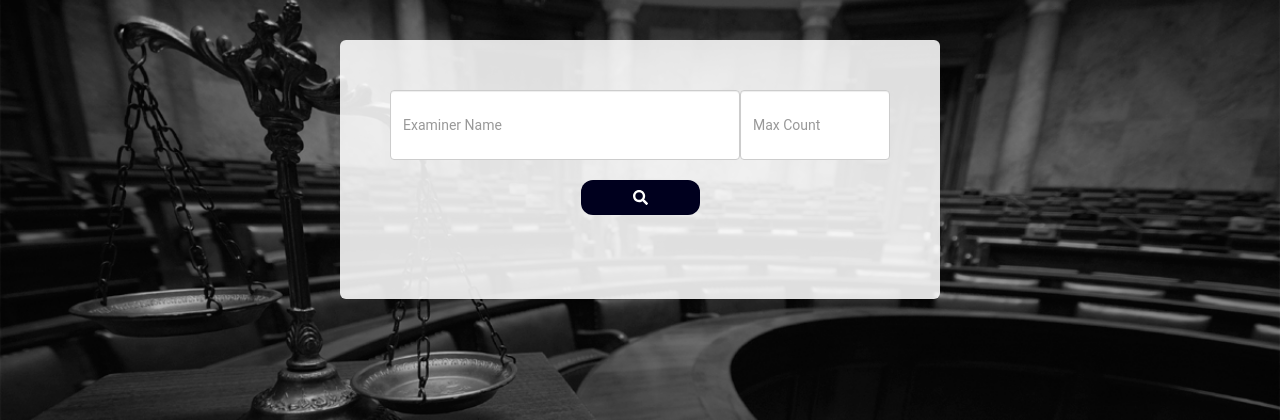
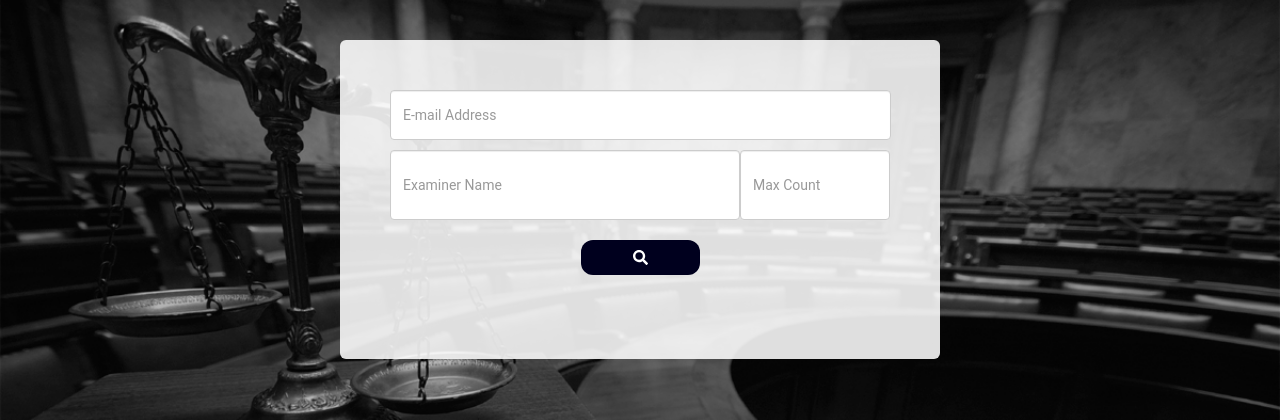
Before and after one commit to madhawadias/patent-extraction, a Flask app: page /patent_search_service in a window 1280 px wide. Shown: the part 57-477 px from the top of the page. Run offline with Flask 2, Linux system fonts and the light colour scheme; some libraries are stand-ins or nearby versions.

Commit message:
new recipient email added

```diff
--- a/back_end/helpers/patent_pdf_details.py
+++ b/back_end/helpers/patent_pdf_details.py
@@ -20,10 +20,10 @@ class PatentDownload:
         self.options = Options()
         self.options.add_argument("--disable-notifications")
 
-        # user_agent = 'Mozilla/5.0 (Windows NT 10.0; Win64; x64) AppleWebKit/537.36 (KHTML, like Gecko) Chrome/83.0.4103.116 Safari/537.36'
-        # self.options.add_argument(f'user-agent={user_agent}')
+        user_agent = 'Mozilla/5.0 (Windows NT 10.0; Win64; x64) AppleWebKit/537.36 (KHTML, like Gecko) Chrome/83.0.4103.116 Safari/537.36'
+        self.options.add_argument(f'user-agent={user_agent}')
 
-        # self.options.add_argument("--headless")
+        self.options.add_argument("--headless")
         self.options.add_argument('--no-sandbox')
 
         self.options.add_experimental_option("excludeSwitches", ["enable-automation"])
--- a/back_end/routes/patent_search_route.py
+++ b/back_end/routes/patent_search_route.py
@@ -44,6 +44,7 @@ def get_patent_search():
 def process():
     text = request.form['name']
     count = request.form['count']
+    email = request.form['email']
     if not count:
         count = 50
     else:
@@ -134,7 +135,7 @@ def process():
                 except Exception as e:
                     print(e)
 
-                send_mail.runner(file_url=S3_BASE_URL, file_name=text)
+                send_mail.runner(file_url=S3_BASE_URL, file_name=text, email=email)
             else:
                 res = {"text": "No files available for your search"}
 
--- a/back_end/static/form.js
+++ b/back_end/static/form.js
@@ -33,6 +33,7 @@ $(document).ready(function() {
 
 		$.ajax({
 			data : {
+			    email: $('#emailInput').val(),
 				name : $('#nameInput').val(),
 				count : $('#countInput').val()
 			},
--- a/back_end/templates/patent_search.html
+++ b/back_end/templates/patent_search.html
@@ -27,9 +27,10 @@
     <div class="container">
         <form class="form">
             <div class="form-container">
-                <input type="text" id="nameInput" class="form-control" placeholder="Examiner Name" style="height:70px;">
+                 <input type="email" id="emailInput" class="form-control" placeholder="E-mail Address" style="height:50px; width:143%" required><br><br><br>
+                <input type="text" id="nameInput" class="form-control" placeholder="Examiner Name" style="height:70px;" required>
                 <input type="number" id="countInput" class="form-control" placeholder="Max Count"
-                       style="height:70px;min:1;max:50;">
+                       style="height:70px;min:1;max:50;" required>
             </div>
             <button type="submit" value="Submit" id="submit-button">
                 <svg width="15px" height="15px" aria-hidden="true" data-prefix="fas" data-icon="search" role="img"
```
Also changed, not shown: back_end/helpers/send_mail.py (+23 -15 lines), 1 other file.
